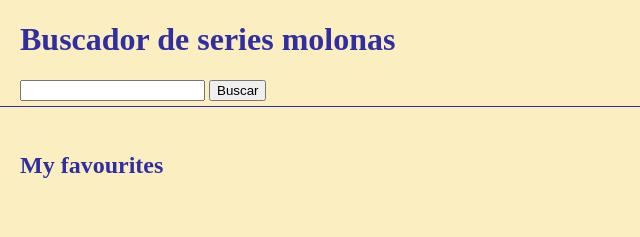
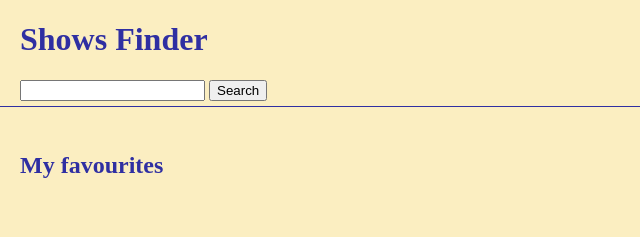
Before and after one commit to gavimar/API-data-get-and-show, a website: page docs/index.html in a window 1280 px wide. Shown: the whole page, without its empty margins (0-640 px from the left). Drawn offline with Linux system fonts and the light colour scheme.

Commit message:
Update docs

```diff
--- a/docs/index.html
+++ b/docs/index.html
@@ -14,10 +14,10 @@
     <body>
         <div class="page">
             <header class="header">
-                 <h1>Buscador de series molonas</h1>
+                 <h1>Shows Finder</h1>
 
                 <input id="show_search" type="text">
-                <button type="submit" id="submit">Buscar</button>
+                <button type="submit" id="submit">Search</button>
             </header>
             <main class="main">
                 <div class="my_favourites" id="my_favourites">
```
